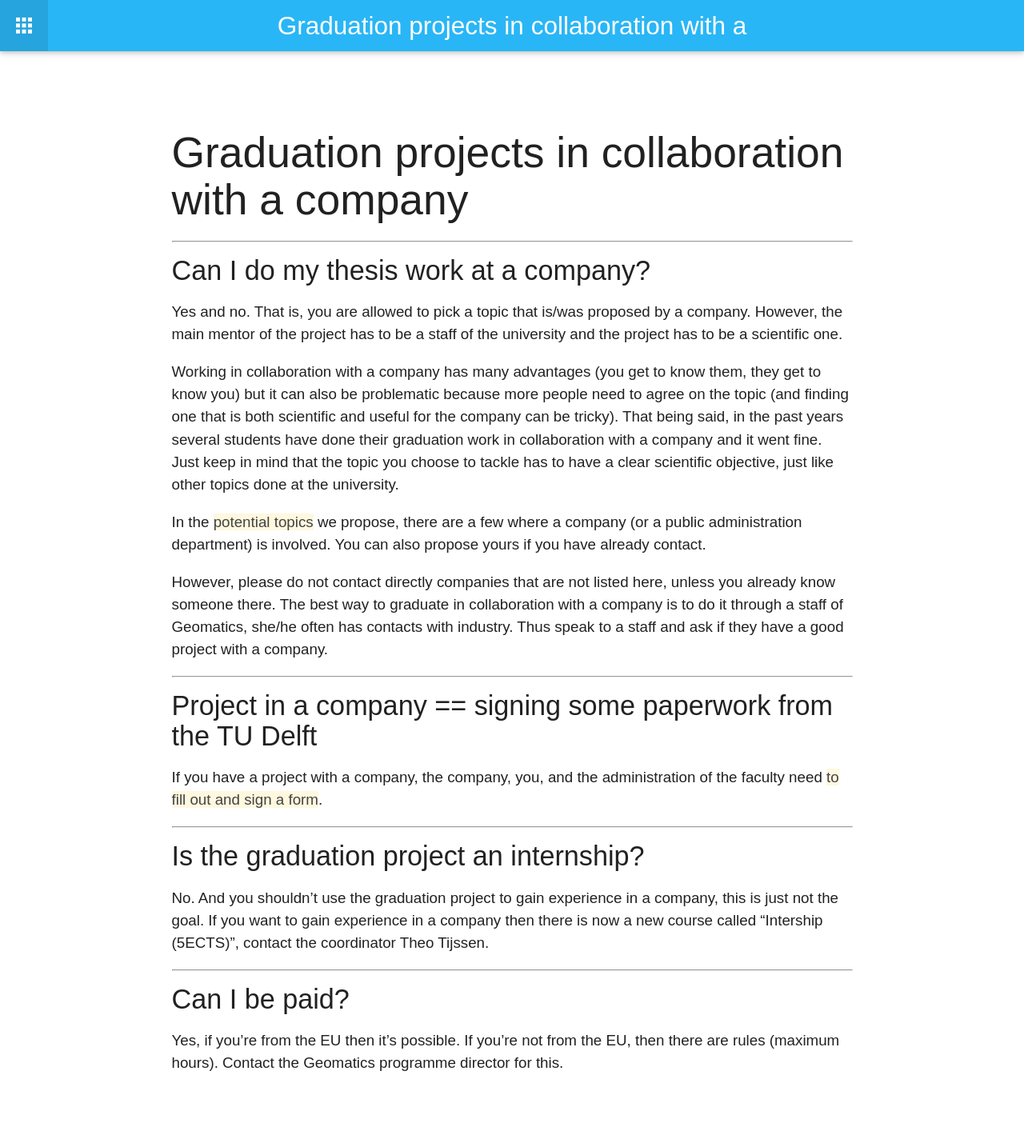
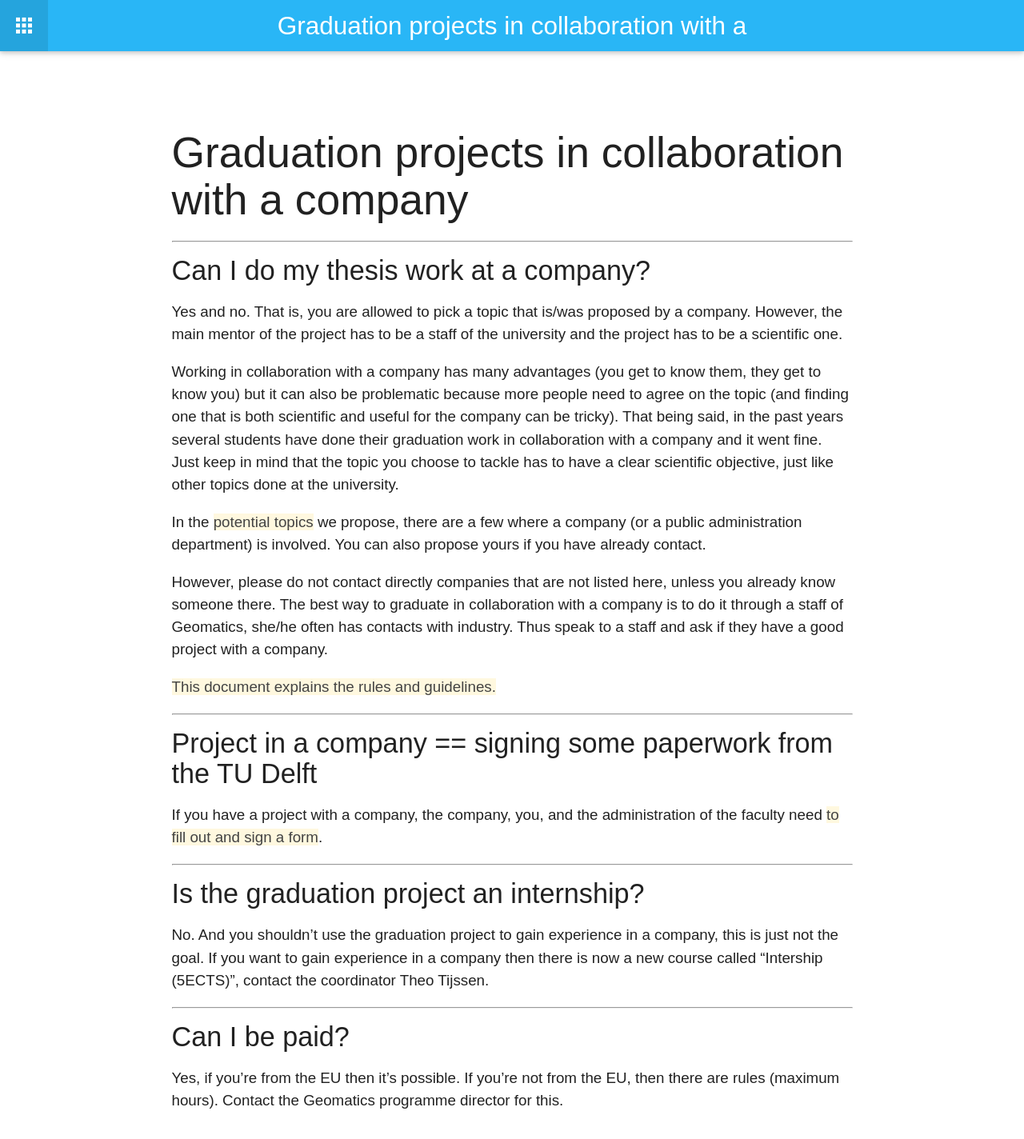
Before and after one commit to tudelft3d/geo2020, a Jekyll site: the page built from company/index.md, in a window 1280 px wide. Shown: the whole page at 80% size. Built offline with Jekyll 4.4.1, drawn with Linux system fonts in a browser that asks for light colours; nearby versions of some CDN libraries; before the commit the page ends 1377 px from its top, so only the background shows below that.

Commit message:
rules and guidelines from faculty added

```diff
--- a/company/index.md
+++ b/company/index.md
@@ -25,6 +25,8 @@ However, please do not contact directly companies that are not listed here, unle
 The best way to graduate in collaboration with a company is to do it through a staff of Geomatics, she/he often has contacts with industry.
 Thus speak to a staff and ask if they have a good project with a company.
 
+[This document explains the rules and guidelines.](O&S_rules_guidelines_graduating_company.pdf)
+
 - - -
 
 #### Project in a company == signing some paperwork from the TU Delft
```
Also changed, not shown: 1 other file.
